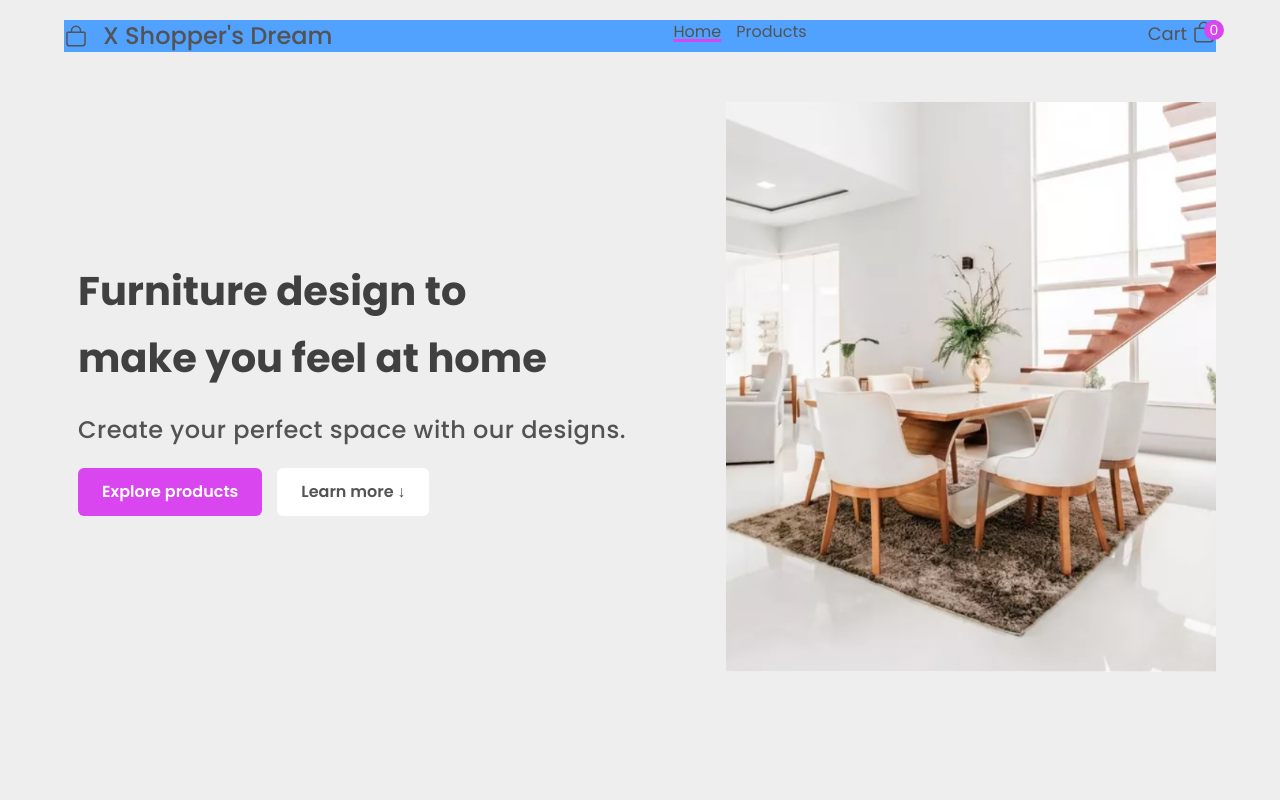
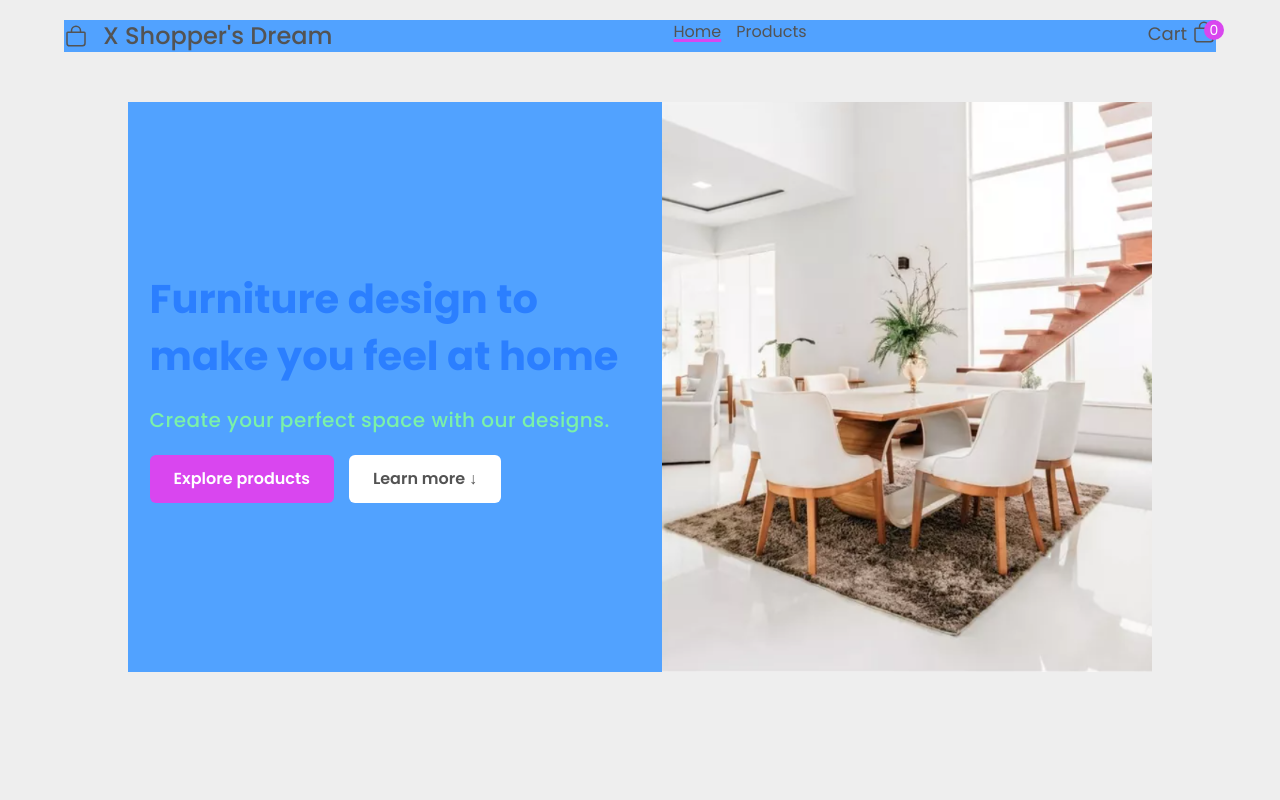
Before and after one commit to ilicc-sara/Shoppers-Dream, a React (Vite) app: page / in a window 1280 px wide. Shown: the top 800 px of the page. Built offline with nearby package versions, Linux system fonts and the light colour scheme; some icons are missing; a web font is replaced by a local one.

Commit message:
..... ..... ...... ......

```diff
--- a/src/pages/home/components/homeSection/HomeSection.jsx
+++ b/src/pages/home/components/homeSection/HomeSection.jsx
@@ -10,15 +10,14 @@ function HomeSection({ scrollToCoreValues, homeSectionRef }) {
       className="flex flex-col w-full border-b-[2px] border-b-[#d5d5d5]"
     >
       <section
-        className="grid grid-cols-2 justify-center place-items-center
-      !mx-auto !my-[30px] w-6xl
-       "
+        className="grid tablet:grid-cols-2  justify-center place-items-center
+      !mx-auto !my-[30px] desktop:w-6xl desktop:bg-green-300 laptop:w-5xl laptop:bg-blue-400 smallLT:w-4xl smallLT:bg-red-300 tablet:w-3xl tablet:bg-pink-400"
       >
         <div className="flex flex-col gap-[20px] justify-start ">
-          <h1 className="text-[48px] leading-[67px] font-bold text-[#404040] text-left">
+          <h1 className="font-bold text-[#404040] text-left  desktop:!text-[48px] desktop:text-red-600 desktop:!leading-[67px] laptop:!text-[40px] laptop:text-blue-500 laptop:!leading-[57px] smallLT:!text-[34px] smallLT:text-yellow-600 tablet:!text-[28px] tablet:!leading-[48px] ">
             Furniture design to <br></br> make you feel at home
           </h1>
-          <p className="text-[24px] tracking-[0.5px] font-medium text-left">
+          <p className=" tracking-[0.5px] font-medium text-left desktop:!text-[24px] desktop:!text-red-300 laptop:!text-[20px] laptop:text-green-300">
             Create your perfect space with our designs.
           </p>
           <div className="flex gap-[15px]">
@@ -34,7 +33,10 @@ function HomeSection({ scrollToCoreValues, homeSectionRef }) {
           </div>
         </div>
         <div className="flex justify-end items-center w-[100%]">
-          <img className="w-[490px] h-[570px]" src="./heroImg.png" />
+          <img
+            className="w-[490px] h-[570px] max-smallLT:w-[400px] max-smallLT:h-[465px]"
+            src="./heroImg.png"
+          />
         </div>
       </section>
 
```
